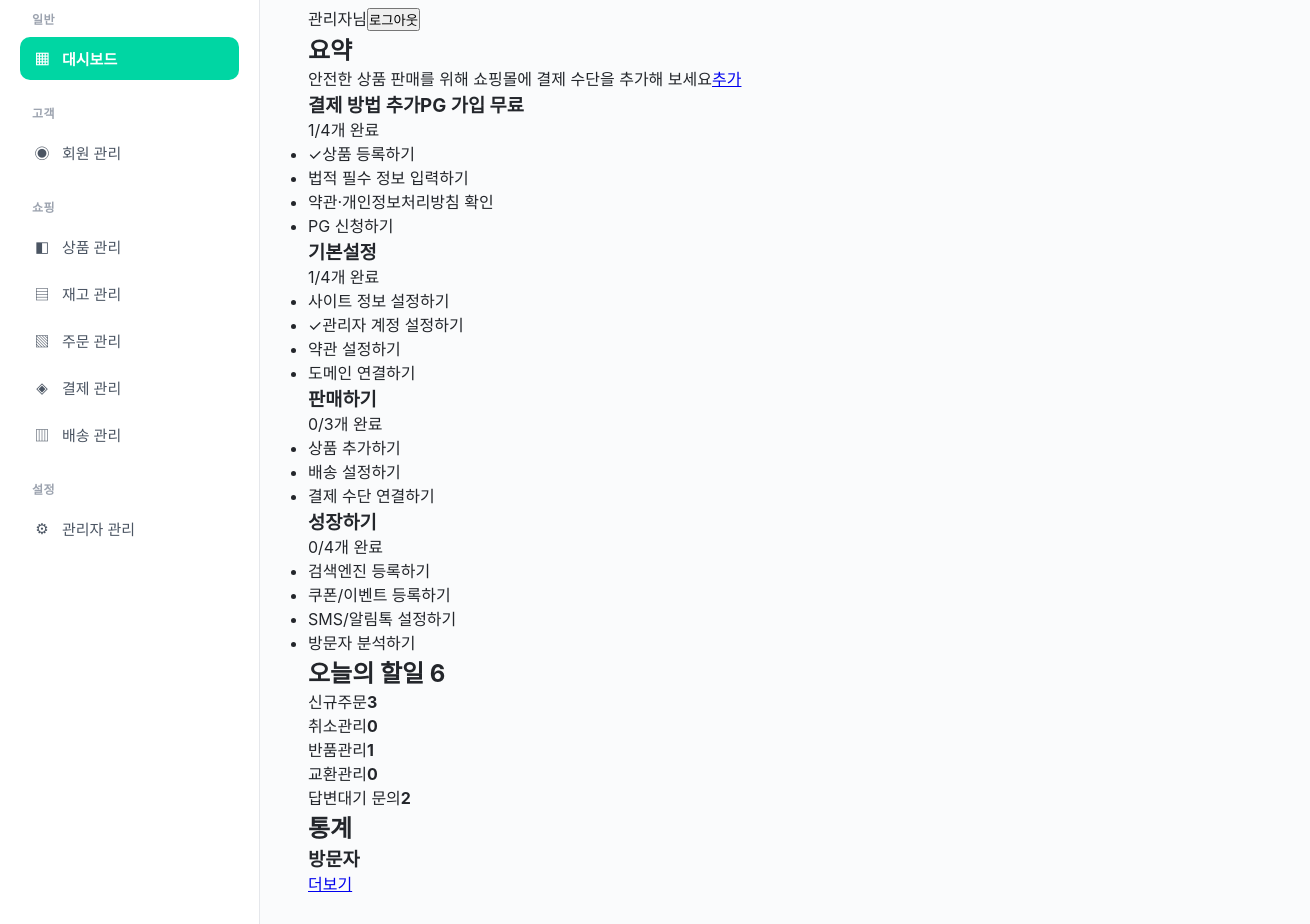
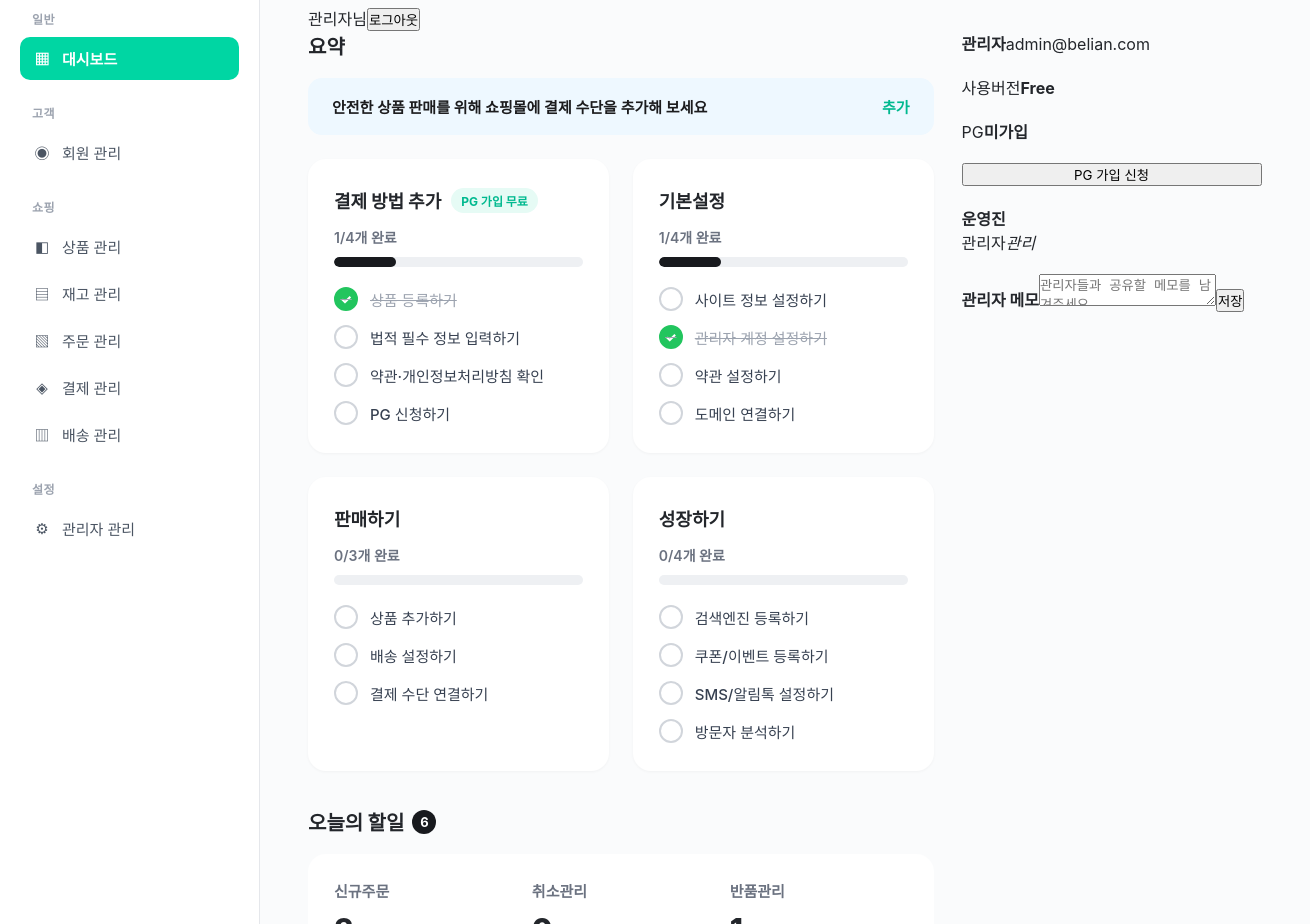
Before and after one commit to youzam136-sudo/belian-admin, a React (Vite) app: page / in a window 1280 px wide. Shown: the part 80-1004 px from the top of the page, 1310 px wide, since content can reach past the window. Built offline with nearby package versions, Linux system fonts and the light colour scheme.

Commit message:
Update dashboard.css

```diff
--- a/src/styles/dashboard.css
+++ b/src/styles/dashboard.css
@@ -1,170 +1,285 @@
-/* ===== 대시보드 상단 ===== */
-.dashboard-header {
-  margin-bottom: 32px;
+/* ===== 대시보드 레이아웃 (좌: 본문 / 우: 사이드패널) ===== */
+.dashboard-layout {
+  display: flex;
+  align-items: flex-start;
+  gap: 28px;
 }
 
-.dashboard-title {
-  font-size: 28px;
-  font-weight: 800;
-  color: #1c1c1e;
-  margin: 0 0 6px;
+.dashboard-page {
+  flex: 1;
+  min-width: 0;
+  display: flex;
+  flex-direction: column;
+  gap: 36px;
 }
 
-.dashboard-subtitle {
+.dashboard-side {
+  width: 300px;
+  flex-shrink: 0;
+  display: flex;
+  flex-direction: column;
+  gap: 20px;
+}
+
+/* ===== 섹션 공통 ===== */
+.dashboard-section h2 {
+  font-size: 20px;
+  font-weight: 800;
+  margin: 0 0 18px;
+  display: flex;
+  align-items: center;
+  gap: 8px;
+}
+
+.dashboard-badge {
+  display: inline-flex;
+  align-items: center;
+  justify-content: center;
+  min-width: 24px;
+  height: 24px;
+  padding: 0 6px;
+  border-radius: 999px;
+  background-color: var(--admin-black);
+  color: #fff;
+  font-size: 13px;
+  font-weight: 700;
+}
+
+.dashboard-info-banner {
+  display: flex;
+  align-items: center;
+  justify-content: space-between;
+  background-color: #eef8ff;
+  border-radius: 14px;
+  padding: 18px 24px;
   font-size: 15px;
-  color: #6b7280;
+  font-weight: 600;
+  color: #1c1c1e;
+  margin-bottom: 24px;
+}
+
+.dashboard-info-banner a {
+  color: var(--admin-accent-dark);
+  font-weight: 700;
+  text-decoration: none;
+}
+
+.dashboard-card-head {
+  display: flex;
+  align-items: center;
+  justify-content: space-between;
+  margin-bottom: 18px;
+}
+
+.dashboard-card-head h3 {
+  font-size: 17px;
+  font-weight: 700;
   margin: 0;
 }
 
-/* ===== 카드 그리드 ===== */
-.dashboard-grid {
-  display: grid;
-  grid-template-columns: repeat(auto-fit, minmax(240px, 1fr));
-  gap: 24px;
-  margin-bottom: 32px;
+.dashboard-card-head a {
+  font-size: 13px;
+  color: var(--admin-muted);
+  text-decoration: none;
 }
 
-.dashboard-card {
+/* ===== 요약 체크리스트 카드 ===== */
+.dashboard-checklist-grid {
+  display: grid;
+  grid-template-columns: repeat(auto-fit, minmax(260px, 1fr));
+  gap: 24px;
+}
+
+.dashboard-checklist-card {
   background-color: #ffffff;
-  border-radius: 16px;
+  border-radius: 18px;
   padding: 28px 26px;
   box-shadow: 0 1px 3px rgba(0, 0, 0, 0.04);
 }
 
-.dashboard-card-label {
-  font-size: 15px;
-  font-weight: 600;
-  color: #6b7280;
-  margin: 0 0 12px;
+.dashboard-checklist-head h3 {
+  font-size: 18px;
+  font-weight: 800;
+  margin: 0 0 14px;
+  display: flex;
+  align-items: center;
+  gap: 10px;
 }
 
-.dashboard-card-value {
-  font-size: 32px;
-  font-weight: 800;
-  color: #1c1c1e;
-  margin: 0;
+.dashboard-checklist-tag {
+  font-size: 12px;
+  font-weight: 700;
+  color: var(--admin-accent-dark);
+  background-color: #e6fbf5;
+  padding: 4px 10px;
+  border-radius: 999px;
 }
 
-.dashboard-card-value.accent {
-  color: #00d6a3;
+.dashboard-checklist-count {
+  display: block;
+  font-size: 14px;
+  font-weight: 600;
+  color: var(--admin-muted);
+  margin-bottom: 10px;
 }
 
-.dashboard-card-delta {
-  font-size: 14px;
-  font-weight: 600;
-  margin-top: 8px;
+.dashboard-checklist-bar {
+  width: 100%;
+  height: 10px;
+  background-color: var(--admin-border);
+  border-radius: 999px;
+  overflow: hidden;
+  margin-bottom: 20px;
 }
 
-.dashboard-card-delta.up {
-  color: #00b389;
-}
-
-.dashboard-card-delta.down {
-  color: #ef4444;
-}
-
-/* ===== 진행률 바 (검정) ===== */
-.dashboard-progress-wrap {
-  background-color: #ffffff;
-  border-radius: 16px;
-  padding: 28px 26px;
-  margin-bottom: 32px;
-}
-
-.dashboard-progress-title {
-  font-size: 17px;
-  font-weight: 700;
-  margin: 0 0 16px;
-}
-
-.dashboard-progress-bar {
-  width: 100%;
-  height: 14px;
-  background-color: #eceef1;
-  border-radius: 999px;
-  overflow: hidden;
-}
-
-.dashboard-progress-fill {
+.dashboard-checklist-bar-fill {
   height: 100%;
-  background-color: #111111;
+  background-color: var(--admin-black);
   border-radius: 999px;
   transition: width 0.3s ease;
 }
 
-.dashboard-progress-percent {
-  display: block;
-  margin-top: 10px;
-  font-size: 15px;
-  font-weight: 700;
-  color: #111111;
+.dashboard-checklist-card ul {
+  list-style: none;
+  margin: 0;
+  padding: 0;
+  display: flex;
+  flex-direction: column;
+  gap: 14px;
 }
 
-/* ===== 체크리스트 (초록 체크) ===== */
-.dashboard-checklist {
-  background-color: #ffffff;
-  border-radius: 16px;
-  padding: 28px 26px;
-  display: flex;
-  flex-direction: column;
-  gap: 18px;
-}
-
-.dashboard-check-item {
+.dashboard-checklist-card li {
   display: flex;
   align-items: center;
-  gap: 14px;
-  font-size: 16px;
+  gap: 12px;
+  font-size: 15px;
+  font-weight: 500;
   color: #374151;
 }
 
-.dashboard-check-item.done {
+.dashboard-checklist-card li.is-done {
   color: #9ca3af;
   text-decoration: line-through;
 }
 
-.dashboard-check-icon {
-  width: 26px;
-  height: 26px;
+.dashboard-checklist-dot {
+  width: 24px;
+  height: 24px;
   flex-shrink: 0;
   display: inline-flex;
   align-items: center;
   justify-content: center;
   border-radius: 50%;
-  font-size: 15px;
+  border: 2px solid #d1d5db;
+  font-size: 13px;
   font-weight: 800;
-  color: #ffffff;
-  background-color: #d1d5db;
+  color: transparent;
 }
 
-.dashboard-check-icon.checked {
+.dashboard-checklist-card li.is-done .dashboard-checklist-dot {
+  border-color: #22c55e;
   background-color: #22c55e;
+  color: #ffffff;
 }
 
-/* ===== 리스트/테이블 카드 ===== */
-.dashboard-table-card {
+/* ===== 오늘의 할일 ===== */
+.dashboard-today-row {
+  display: grid;
+  grid-template-columns: repeat(auto-fit, minmax(160px, 1fr));
+  gap: 20px;
   background-color: #ffffff;
-  border-radius: 16px;
+  border-radius: 18px;
+  padding: 26px;
+}
+
+.dashboard-today-item {
+  display: flex;
+  flex-direction: column;
+  gap: 10px;
+}
+
+.dashboard-today-item span {
+  font-size: 15px;
+  font-weight: 600;
+  color: var(--admin-muted);
+}
+
+.dashboard-today-item strong {
+  font-size: 30px;
+  font-weight: 800;
+  color: var(--admin-text);
+}
+
+/* ===== 통계 ===== */
+.dashboard-stats-grid {
+  display: grid;
+  grid-template-columns: 1fr 1.4fr;
+  gap: 24px;
+}
+
+.dashboard-chart-card,
+.dashboard-table-card,
+.dashboard-content-card {
+  background-color: #ffffff;
+  border-radius: 18px;
   padding: 28px 26px;
 }
 
-.dashboard-table-card table {
+.dashboard-chart {
+  width: 100%;
+  height: 140px;
+}
+
+.dashboard-chart-labels {
+  display: flex;
+  justify-content: space-between;
+  margin-top: 10px;
+  font-size: 12px;
+  color: var(--admin-muted);
+}
+
+.dashboard-table {
   width: 100%;
   border-collapse: collapse;
   font-size: 15px;
 }
 
-.dashboard-table-card th {
+.dashboard-table th {
   text-align: left;
   font-size: 13px;
   font-weight: 700;
   color: #9ca3af;
   padding: 0 12px 14px;
-  border-bottom: 1px solid #eceef1;
+  border-bottom: 1px solid var(--admin-border);
 }
 
-.dashboard-table-card td {
+.dashboard-table td {
   padding: 16px 12px;
   border-bottom: 1px solid #f3f4f6;
-  color: #1c1c1e;
+  color: var(--admin-text);
 }
+
+.dashboard-table-summary td {
+  font-weight: 800;
+  border-bottom: none;
+  background-color: #f8fafc;
+}
+
+/* ===== 컨텐츠 ===== */
+.dashboard-content-grid {
+  display: grid;
+  grid-template-columns: repeat(auto-fit, minmax(260px, 1fr));
+  gap: 24px;
+}
+
+.dashboard-content-empty {
+  display: flex;
+  align-items: center;
+  justify-content: center;
+  height: 120px;
+  color: #9ca3af;
+  font-size: 15px;
+}
+
+/* ===== 오른쪽 사이드 패널 ===== */
+.d
```
